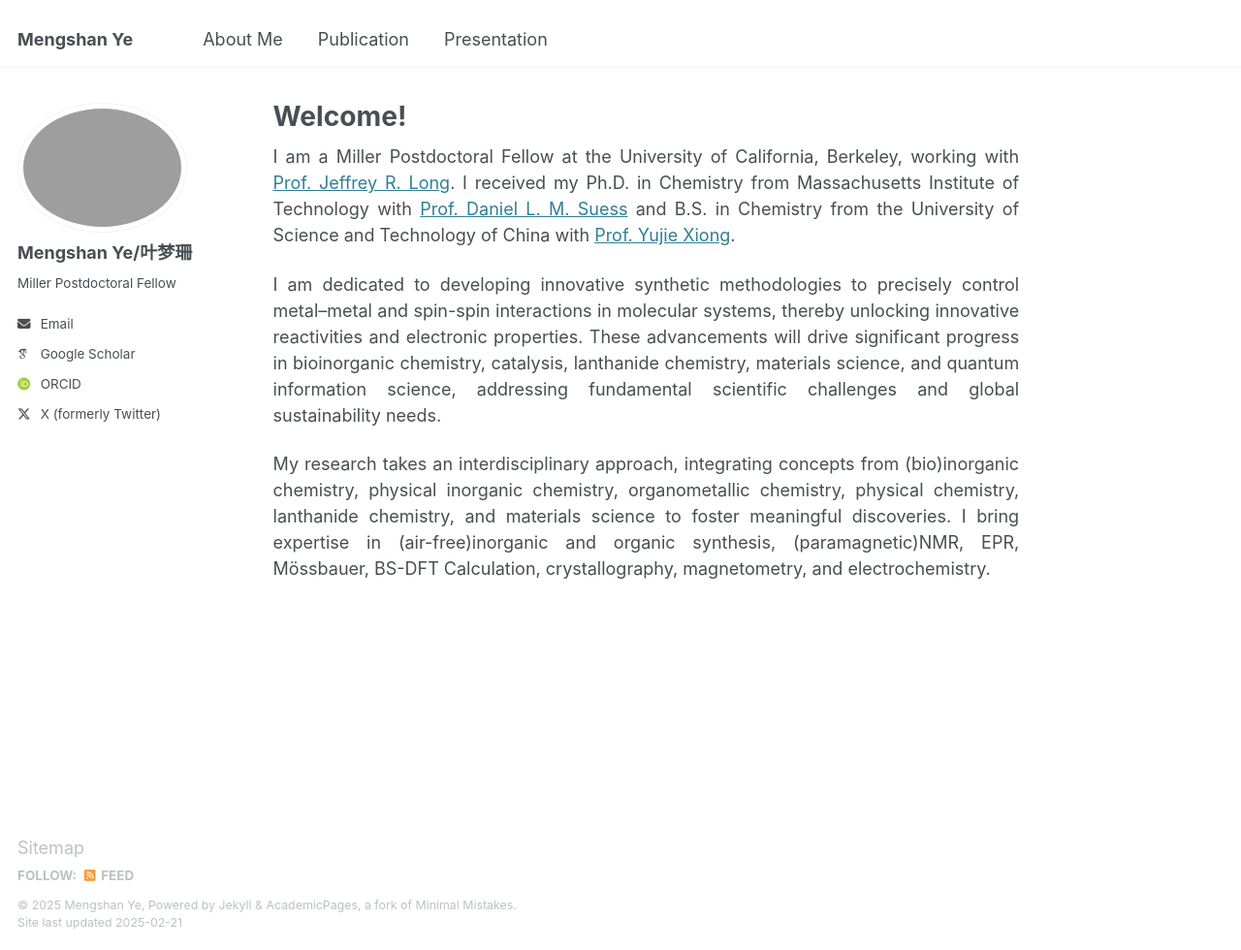
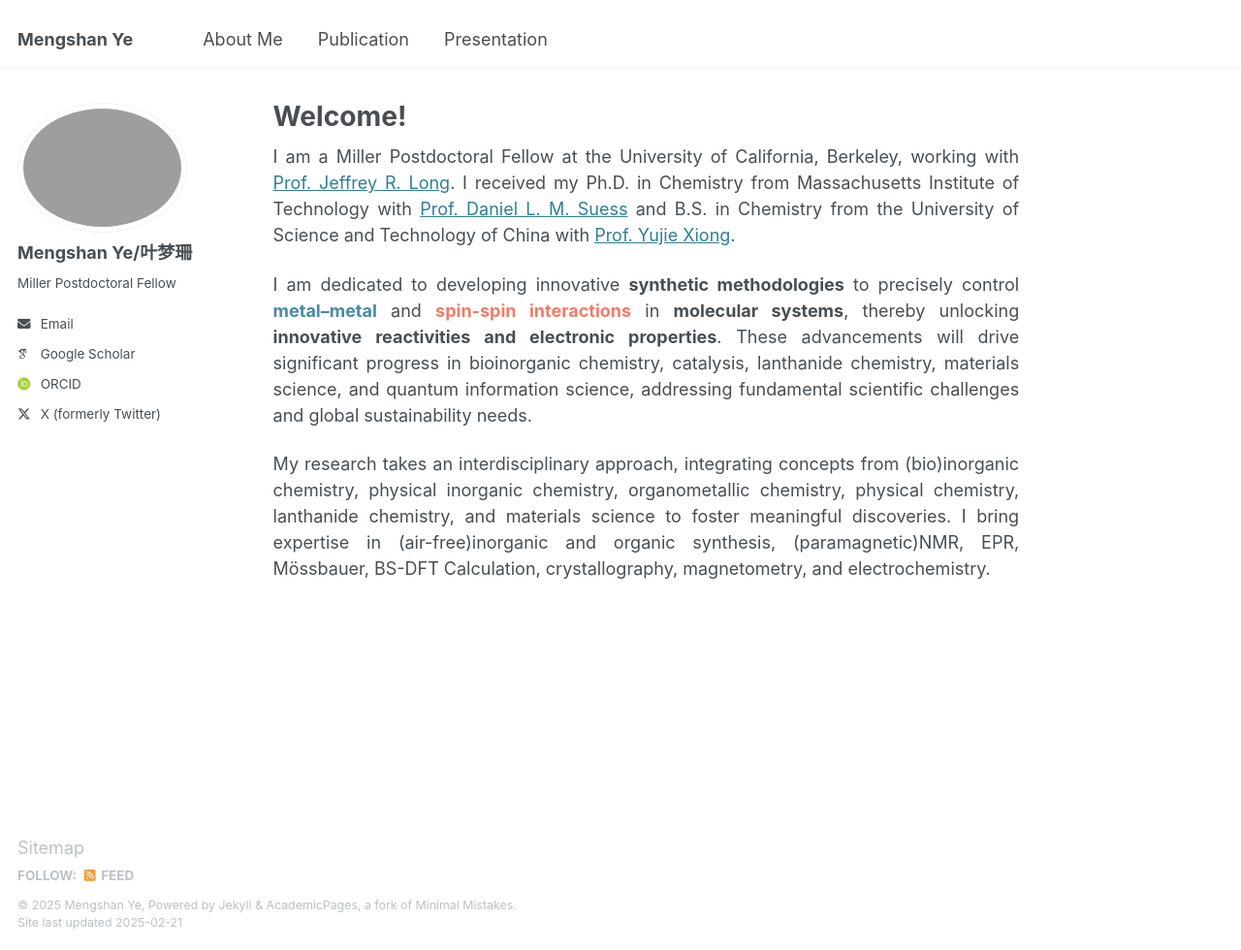
Before and after one commit to mengshan-ye/mengshan-ye.github.io, a Jekyll site: the page built from _pages/home.md, in a window 1280 px wide and 980 px high. Shown: the whole window at 97% size. Built offline with Jekyll 4.4.1, drawn with Linux system fonts in a browser that asks for light colours; some web fonts are replaced.

Commit message:
Update home.md

```diff
--- a/_pages/home.md
+++ b/_pages/home.md
@@ -27,7 +27,7 @@ I am a Miller Postdoctoral Fellow at the University of California, Berkeley, wor
 <p></p>
 
 <div class="justify-text">
-I am dedicated to developing innovative synthetic methodologies to precisely control metal–metal and spin-spin interactions in molecular systems, thereby unlocking innovative reactivities and electronic properties. These advancements will drive significant progress in bioinorganic chemistry, catalysis, lanthanide chemistry, materials science, and quantum information science, addressing fundamental scientific challenges and global sustainability needs.
+I am dedicated to developing innovative <b>synthetic methodologies</b> to precisely control <b><span style="color: #478BA3;">metal–metal</span></b> and <b><span style="color: #F37B67;">spin-spin interactions</span></b> in <b>molecular systems</b>, thereby unlocking <b>innovative reactivities and electronic properties</b>. These advancements will drive significant progress in bioinorganic chemistry, catalysis, lanthanide chemistry, materials science, and quantum information science, addressing fundamental scientific challenges and global sustainability needs.
 </div>
 
 <p></p>
```
